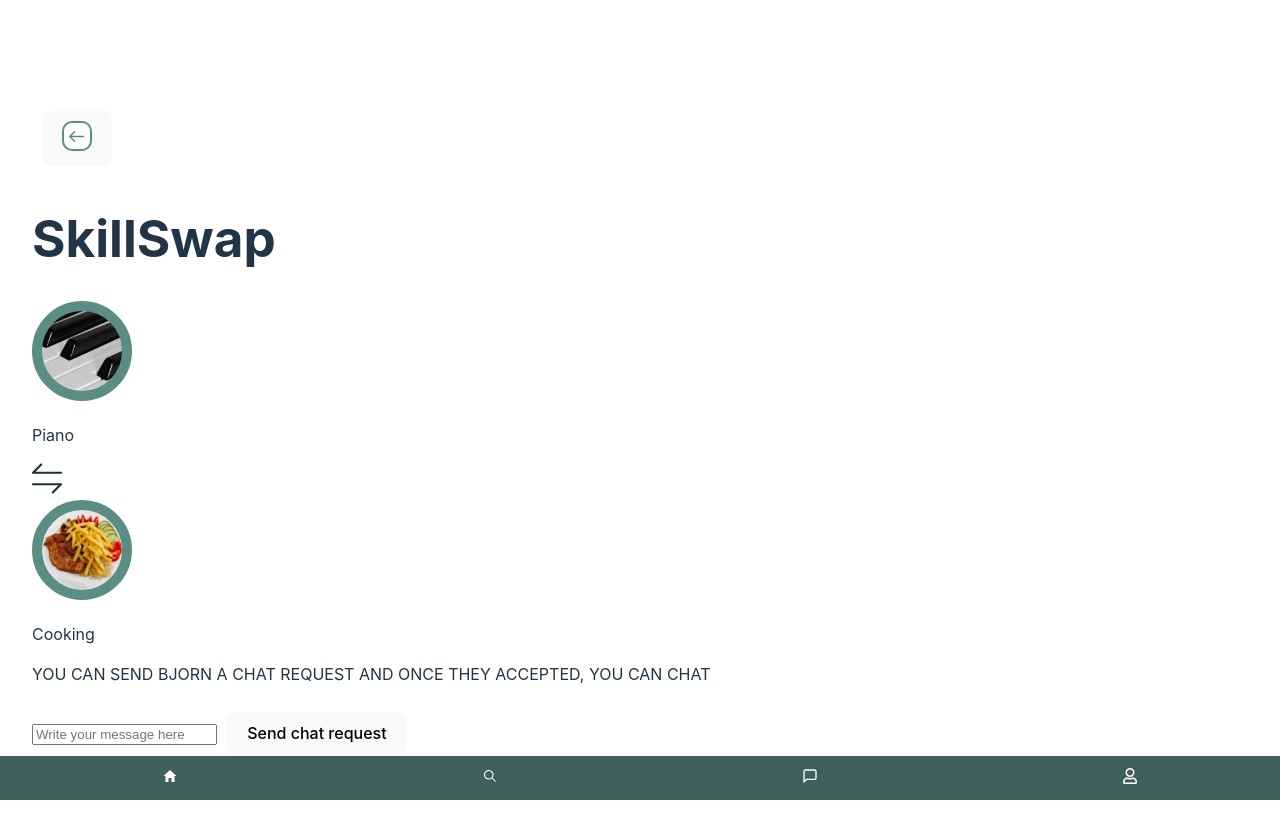
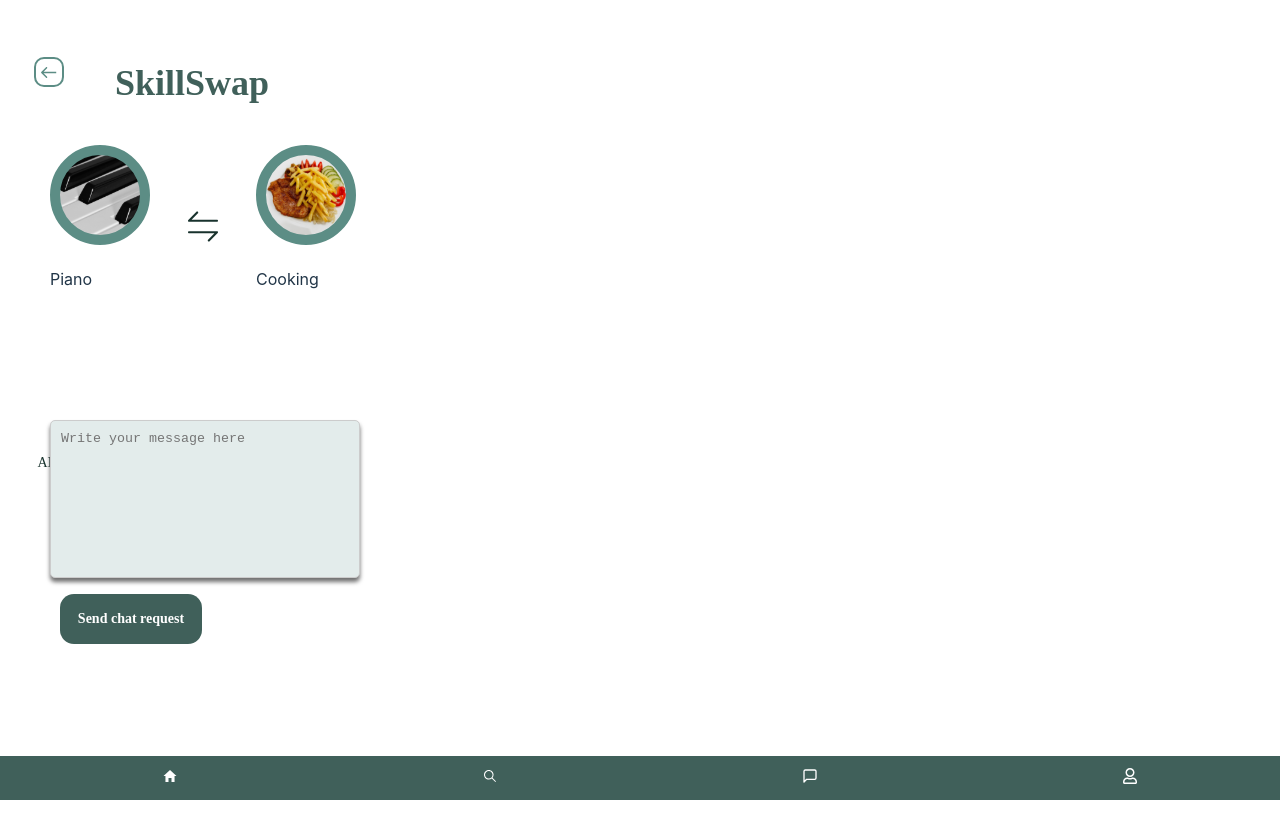
Before and after one commit to TechLabs-Berlin/ws24-skillswap, a React (Vite) app in the folder frontend/: page /swappage in a window 1280 px wide. Shown: the top 838 px of the page. Built offline with nearby package versions, Linux system fonts and the light colour scheme.

Commit message:
added initial codes for swappages

```diff
--- a/frontend/src/homepage/HomePage.css
+++ b/frontend/src/homepage/HomePage.css
@@ -96,7 +96,7 @@
   border-bottom: 1px solid rgba(112, 112, 112, 0.3);
 }
 
-.profile {
+.userofile {
   display: flex;
   align-self: center;
   justify-content: center;
--- a/frontend/src/homepage/HomePage.jsx
+++ b/frontend/src/homepage/HomePage.jsx
@@ -13,89 +13,45 @@ import axios from "axios";
 import { Link } from "react-router-dom";
 import { useEffect, useState } from "react";
 
-let _person = {
-  name: "Bjorn",
-  skill: "Piano Lesson",
-  picture: "src/Assets/icons/logo.png",
-  skilss: ["piano", "cooking", "Language"],
-  about:
-    "“Bjorn here! Been playing piano for 10 years, mostly classical tunes. Love teaching others what I know and excited to pick up a new skill!”  ",
-  interests: ["music", "lenguage"],
-  skillLevel: "intermidiate",
-  completedSwaps: 5,
-  learningType: "online",
-  distance: 3,
-};
+const HomePage = () => {
+  const [data, setData] = useState(null);
+  const [person, setPerson] = useState(null);
+  const [currentIndex, setCurrentIndex] = useState(0);
 
-const HomePage = () => {
-  const [person, setPerson] = useState(_person);
-  const handlediscard = () => {
-    //get another user with same interest
-    //ovewrite the person data
-    const NewPerson = {
-      name: "Elena",
-      skill: "Piano Lesson",
-      picture: "src/Assets/icons/logo.png",
-      skilss: ["piano", "cooking", "Language"],
-      about: " I have been playing piano for 5 years.",
-      interests: ["music"],
-      skillLevel: "intermidiate",
-      completedSwaps: 5,
-      learningType: "remote",
-      distance: 3,
+  useEffect(() => {
+    const fetchData = async () => {
+      try {
+        const response = await fetch(
+          "https://ws24-skillswap.onrender.com/api/skillswap/660e8f412877b7ef70c85ed4"
+        );
+        if (!response.ok) {
+          throw new Error("Network response was not ok");
+        }
+        const jsonData = await response.json();
+        setData(jsonData);
+        setPerson(jsonData?.matches?.[currentIndex]);
+      } catch (error) {
+        console.log("error", error);
+      }
     };
-    setPerson(NewPerson);
+
+    // Only fetch data if it hasn't been fetched yet
+    if (!data) {
+      fetchData();
+    }
+  }, [data, currentIndex]); // Fetch data when data or currentIndex changes
+
+  const handleNextMatch = () => {
+    setCurrentIndex((currentIndex) =>
+      currentIndex === data?.matches?.length - 1 ? 0 : currentIndex + 1
+    );
+    setPerson(data?.matches?.[currentIndex + 1] || data?.matches?.[0]);
   };
 
-  const [me, setMe] = useState({});
-  const [swapInfo, setSwapInfo] = useState({});
-  const [wantedSwaps, setWantedSwaps] = useState([]);
+  if (!person) {
+    return <div>Loading...</div>;
+  }
 
-  useEffect(() => {
-    const fetchMe = () => {
-      axios
-        .get(
-          "https://ws24-skillswap.onrender.com/api/users/6611531ab2adfcc5501b5ac2"
-        )
-        .then(function (response) {
-          // handle success
-          console.log(response);
-          setMe(response.data);
-          setWantedSwaps(response.data.skillsWanted);
-        })
-        .catch(function (error) {
-          // handle error
-          console.log(error);
-        });
-      // .finally(function () {
-      //   // always executed
-      // });
-    };
-    fetchMe();
-  }, []);
-
-  useEffect(() => {
-    const fetchSwap = () => {
-      axios
-        .get(`https://ws24-skillswap.onrender.com/api/skills/${wantedSwaps[0]}`)
-        .then(function (response) {
-          console.log(response);
-          setSwapInfo(response.data);
-        })
-        .catch(function (error) {
-          console.log(error);
-        });
-      // .finally(function () {
-      //   // always executed
-      // });
-    };
-
-    if (wantedSwaps && wantedSwaps.length > 0) {
-      fetchSwap();
-    }
-  }, [JSON.stringify(wantedSwaps)]);
-
-  //const history = useHistory();
   const handleConfirm = () => {
     //history.push("/swappage");
   };
@@ -108,16 +64,16 @@ const HomePage = () => {
         </header>
         <div className="info-container">
           <div className="information">
-            <div className="profile">
+            <div className="userprofile">
               <Picture picture={person.picture} />
-              {/* temporary Bjorn piano lesson */}
             </div>
             <div className="descritopn">
-              <h2 className="person-skill">
-                {me.username}-{swapInfo.name}
-              </h2>
+              <h2 className="person-skill">{person.username}</h2>
 
-              <AboutMe description={me.description} name={me.username} />
+              <AboutMe
+                description={person.description}
+                name={person.username}
+              />
               <div className="swaper-info">
                 <section>
                   <div className="icons">
@@ -126,25 +82,25 @@ const HomePage = () => {
                   </div>
                   <div className="icons">
                     <img src={skillLevelIcon} alt="skillLevelIcon" />
-                    {me.skillLevel}
+                    {person.skillLevel}
                   </div>
                   <div className="icons">
                     <img src={completedSwapsIcon} alt="completed Swaps" />
-                    {person.skillSwaps} successful swaps completed
+                    {person.completedSkillSwaps} successful swaps completed
                   </div>
-                  {/* how to fetch completed swaps */}
+
                   <div className="icons">
                     <img src={onlineIcon} alt="Learning prefrences icon" />
-                    Perfers {me.swapPreference} learning
+                    Perfers {person.swapPreference} learning
                   </div>
                 </section>
               </div>
               <div className="button">
                 <section>
-                  <button onClick={() => handlediscard()}>
+                  <button onClick={handleNextMatch}>
                     <img src={refreshIcon} alt="Refresh icon" />
                   </button>
-                  <button onClick={() => handlediscard()}>
+                  <button onClick={handleNextMatch}>
                     <img src={crossIcon} alt="cross icon" />
                   </button>
                   <Link to="/swappage">
--- a/frontend/src/swappage/Swappage.css
+++ b/frontend/src/swappage/Swappage.css
@@ -6,40 +6,54 @@
 }
 .swap-page {
   /* Add styles for the swap page container */
-  width: 100%;
-  height: 120%;
+  width: 375px;
   display: flex;
+  flex-direction: column;
   justify-content: center;
   align-items: center;
-  position: relative;
-  flex-direction: column;
 }
 
 .swap-header {
   display: flex;
   justify-content: center;
   align-items: center;
+
+  & h1 {
+    position: absolute;
+    top: 40px;
+    left: 115px;
+    font-family: Prosto One;
+    font-size: 36px;
+    text-align: center;
+    color: rgba(64, 96, 90, 1);
+  }
   /* Add styles for the header */
 }
 
-.back-button {
+#back-button {
   /* Add styles for the back button */
+  position: absolute;
+  top: 37px;
+  left: 5px;
   width: 30px;
   height: 30px;
-  top: 47px;
-  left: 28px;
+  background: none;
+  border: none;
+  cursor: pointer;
 }
 
 .swap-container {
   /* Add styles for the swap container */
-  width: 294px;
-  height: 137px;
-  top: 135px;
-  left: 41px;
-  gap: 32px;
+  position: absolute;
+  top: 55px;
+  left: 50px;
+  display: flex;
+  justify-content: center;
+  align-items: center;
+  margin-top: 90px;
 }
 
-.profile-pictures {
+.profile-images {
   display: flex;
   justify-content: center;
   align-items: center;
@@ -54,28 +68,49 @@
 }
 
 .swap-text {
-  font-family: Poppins;
-  font-size: 14px;
-  font-weight: 500;
-  line-height: 22px;
-  text-align: center;
+  position: absolute;
+  top: 50;
+  left: 30px;
+  margin-top: 20px;
+  width: 312px;
+  height: 66px;
+  & #text {
+    color: rgba(24, 50, 45, 1);
+    padding: 7px;
+    text-align: center;
+    font-family: Poppins;
+    font-size: 14px;
+    line-height: 22px;
+    text-align: center;
+  }
 }
-
+.chatbox {
+  position: absolute;
+  top: 400px;
+  left: 50px;
+  align-items: center;
+  align-content: center;
+  width: 288px;
+}
 #msg-box {
+  position: relative;
   width: 288px;
   height: 136px;
-  top: 432px;
-  left: 43px;
-  gap: 0px;
-  border-radius: 5px 0px 0px 0px;
-  opacity: 0px;
+  margin-top: 20px;
+  padding: 10px;
+  border-radius: 5px;
   background-color: rgba(227, 236, 235, 1);
   box-shadow: 0px 4px 4px 0px rgba(112, 112, 112, 1);
+  border: 1px solid #ccc;
+  resize: none;
 }
 
 #chat-request {
+  position: relative;
+  align-self: center;
   width: 142px;
   height: 50px;
+  margin-top: 10px;
   border-radius: 14px;
   background: rgba(64, 96, 90, 1);
   font-size: 14px;
@@ -96,9 +131,8 @@
   display: flex;
   justify-content: center;
   align-items: center;
+  width: 30px;
+  height: 30px;
+  padding: 38px;
   /* Add styles for the exchange icon container */
 }
-
-.exchange-icon img {
-  /* Add styles for the exchange icon image */
-}
--- a/frontend/src/swappage/Swappage.jsx
+++ b/frontend/src/swappage/Swappage.jsx
@@ -1,5 +1,5 @@
 import React from "react";
-//import "./Swappage.css";
+import "./Swappage.css";
 //import { useHistory } from "react-router-dom";
 import backIcon from "../assets/icons/backIcon.svg";
 import piano1 from "../assets/icons/piano1.svg";
@@ -14,14 +14,14 @@ const Swappage = () => {
     <>
       <div className="swap-page">
         <header className="swap-header">
-          <button className="back-button">
+          <button id="back-button">
             <img src={backIcon} alt="Back" />
           </button>
           <h1>SkillSwap</h1>
         </header>
 
         <div className="swap-container">
-          <div className="profile-pictures">
+          <div className="profile-images">
             <div className="userprofile">
               <img src={piano1} alt="User Skill" />
               <p>Piano</p>
@@ -36,18 +36,18 @@ const Swappage = () => {
           </div>
         </div>
         <div className="swap-text">
-          <p>
+          <p id="text">
             YOU CAN SEND BJORN A CHAT REQUEST AND ONCE THEY ACCEPTED, YOU CAN
             CHAT
           </p>
         </div>
 
-        <div>
-          <input
-            type="text"
+        <div className="chatbox">
+          <textarea
             placeholder="Write your message here"
             id="msg-box"
-          />
+          ></textarea>
+
           <button id="chat-request">Send chat request</button>
         </div>
       </div>
```
